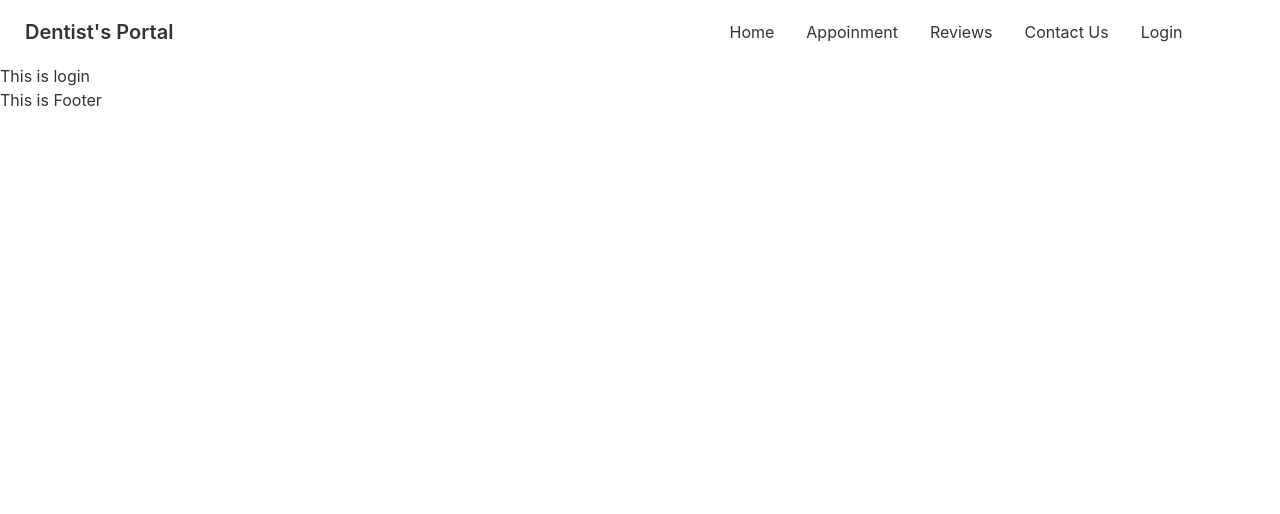
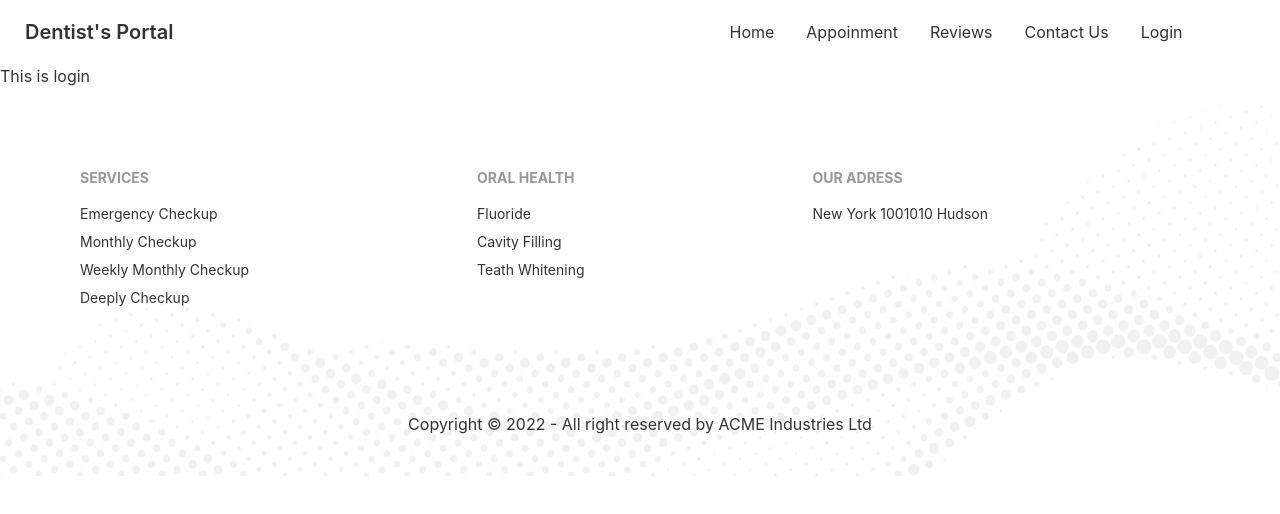
Before and after one commit to zameariislam/dentist-portal-client, a React (Create React App) app: page /login in a window 1280 px wide. Shown: the top 514 px of the page. Built offline with nearby package versions, Linux system fonts and the light colour scheme.

Commit message:
footer added

```diff
--- a/src/pages/Home/Banner/Banner.js
+++ b/src/pages/Home/Banner/Banner.js
@@ -6,7 +6,7 @@ import PrimaryButton from '../../../components/PrimaryButton';
 const Banner = () => {
     return (
         <div className="mb-5 ">
-            <div style={{backgroundImage:`url(${backgroundImage})`}}  className="hero-content flex-col lg:flex-row-reverse">
+            <div style={{backgroundImage:`url(${backgroundImage})`,backgroundSize:'cover' }}  className="hero-content flex-col lg:flex-row-reverse">
                 <img src={chair} alt='' className="lg:w-1/2 rounded-lg shadow-2xl" />
                 <div>
                     <h1 className="text-5xl font-bold">Your New Smile Starts <br /> Here</h1>
--- a/src/pages/Shared/Footer/Footer.js
+++ b/src/pages/Shared/Footer/Footer.js
@@ -1,12 +1,48 @@
 import React from 'react';
+import { Link } from 'react-router-dom';
+import footerImage from '../../../assets/images/footer.png'
 
 const Footer = () => {
-    return (
+  return (
+    <footer style={{ background: `url(${footerImage})`
+  ,backgroundSize:'cover' }} className=" p-10
+   ">
+
+      <footer
+        className="footer p-10 ">
+
+
         <div>
-            <h1>This is Footer</h1>
+          <span className="footer-title">SERVICES</span>
+          <Link to='/' className="link link-hover">Emergency Checkup</Link>
+          <Link to='/' className="link link-hover">Monthly Checkup</Link>
+          <Link to='/' className="link link-hover">Weekly Monthly Checkup</Link>
+          <Link to='/' className="link link-hover">Deeply Checkup</Link>
+        </div>
+        <div>
+          <span className="footer-title">ORAL HEALTH</span>
+          <Link to='/' className="link link-hover">Fluoride</Link>
+          <Link to='/' className="link link-hover">Cavity Filling</Link>
+          <Link to='/' className="link link-hover">Teath Whitening</Link>
 
         </div>
-    );
+
+        <div>
+          <span className="footer-title">OUR ADRESS</span>
+          <h3>New York 1001010 Hudson</h3>
+
+        </div>
+      </footer>
+
+
+
+
+
+      <div className='text-center  mt-16'>
+        <p>Copyright © 2022 - All right reserved by ACME Industries Ltd</p>
+      </div>
+    </footer>
+  );
 };
 
 export default Footer;
```
